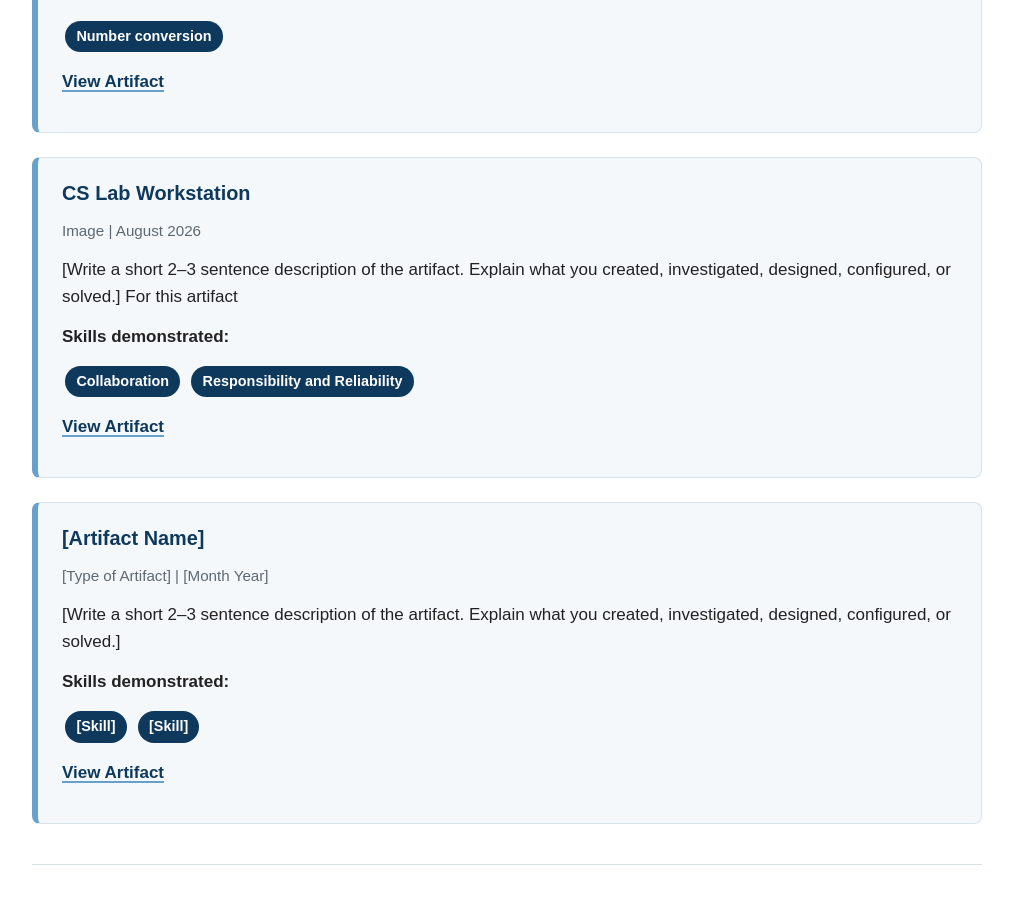
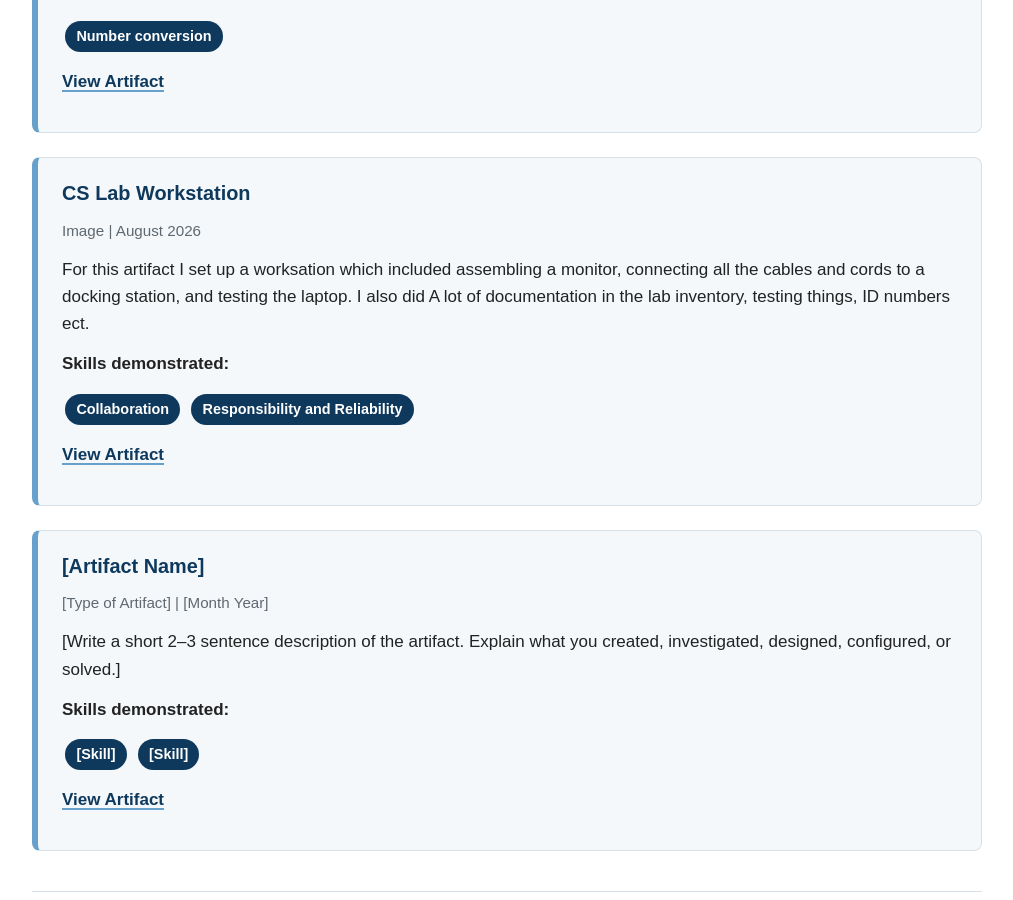
Before and after one commit to KaplanTonelli/apex-portfolio, a Jekyll site: the page built from artifacts.md, in a window 1280 px wide and 900 px high, scrolled down 619 px. Shown: the whole window, without its empty margins (133-1146 px from the left). Built offline with Jekyll 4.4.1, drawn with Linux system fonts in a browser that asks for light colours.

Commit message:
updated artifacts

```diff
--- a/artifacts.md
+++ b/artifacts.md
@@ -33,8 +33,8 @@ For this Artifact I spent time learning how to do number conversion, and represe
 ### CS Lab Workstation
 <p class="artifact-meta">Image | August 2026</p>
 
-[Write a short 2–3 sentence description of the artifact. Explain what you created, investigated, designed, configured, or solved.]
-For this artifact
+
+For this artifact I set up a worksation which included assembling a monitor, connecting all the cables and cords to a docking station, and testing the laptop. I also did A lot of documentation in the lab inventory, testing things, ID numbers ect.
 
 **Skills demonstrated:**
 
```
